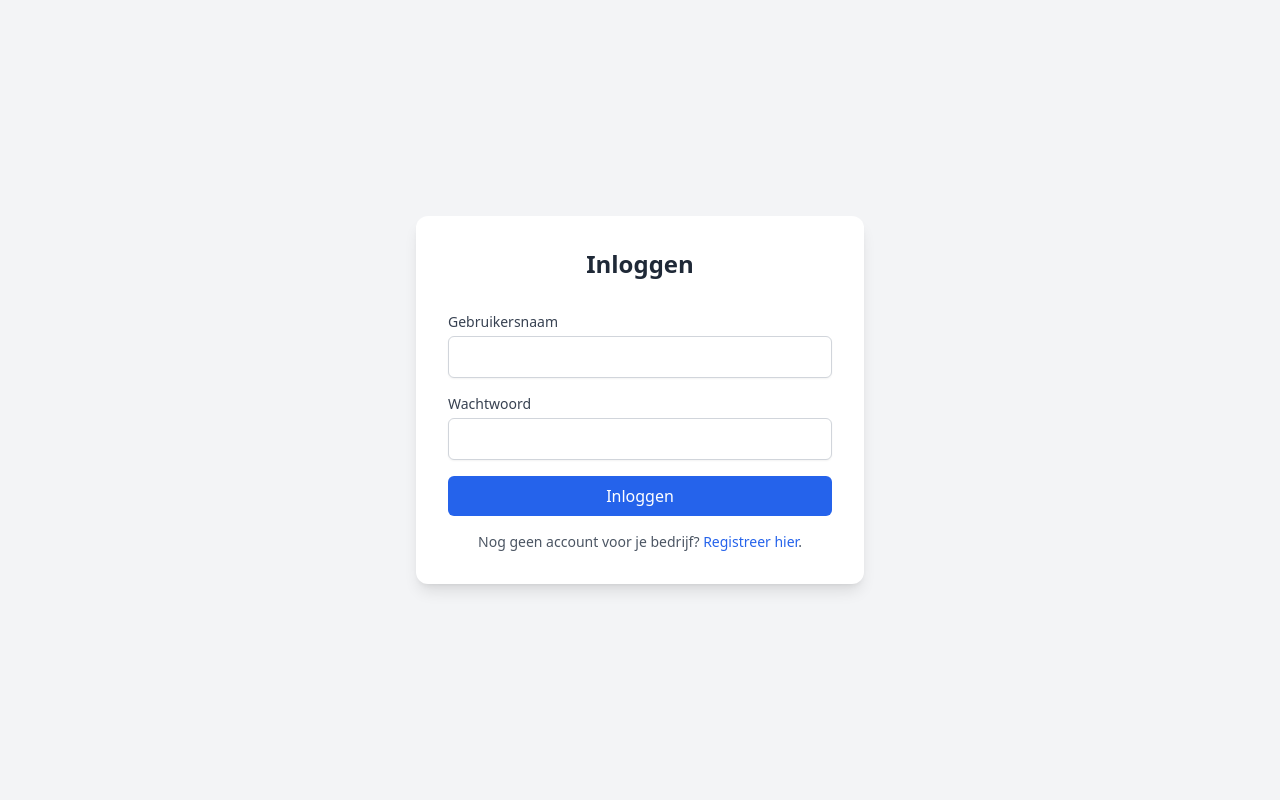
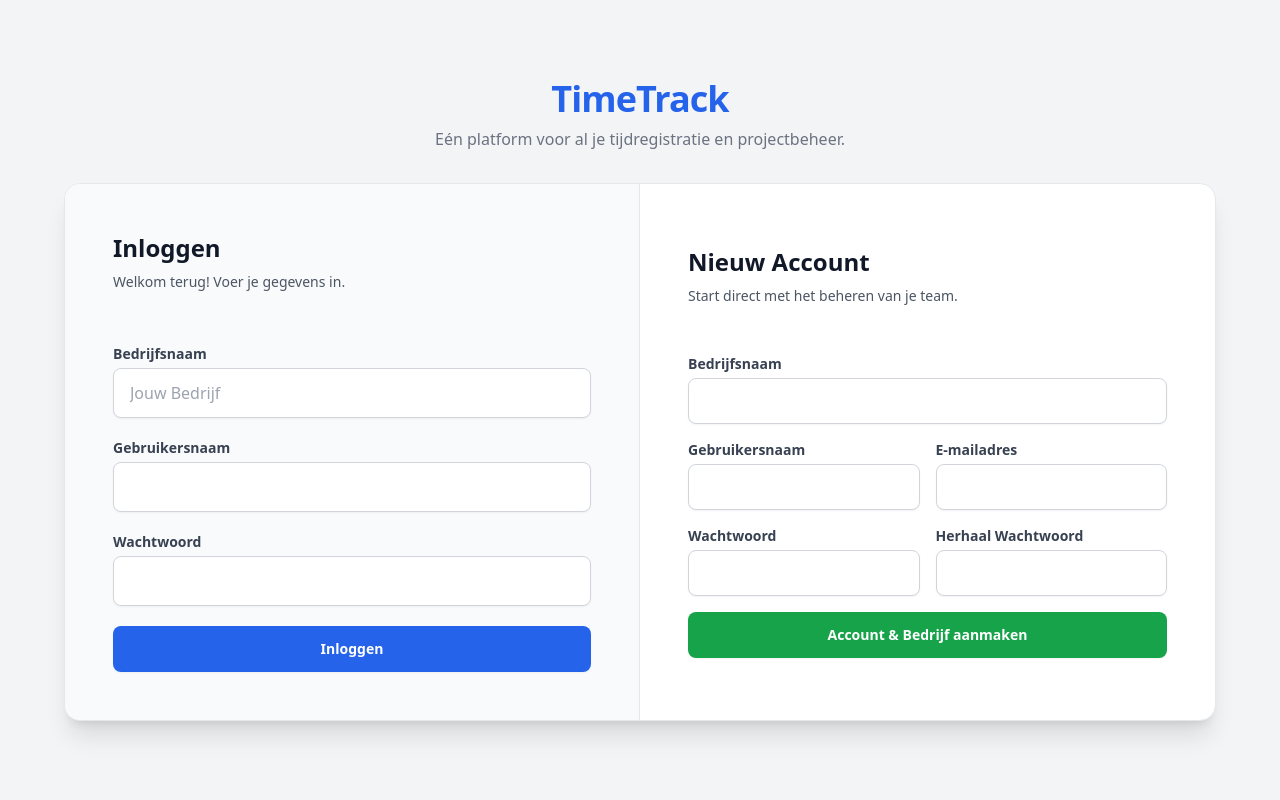
Before and after one commit to Geertvb1977/Time_registry_webversion, a Django app: page /accounts/login/ in a window 1280 px wide. Run offline with Django 5.2, Linux system fonts and the light colour scheme; some libraries are stand-ins or nearby versions.

Commit message:
Redo inlog page to inlog aswel as register

```diff
--- a/djangoproject/time_reg_web/templates/registration/login.html
+++ b/djangoproject/time_reg_web/templates/registration/login.html
@@ -1,34 +1,118 @@
 <!DOCTYPE html>
+
 <html lang="nl">
 <head>
     <meta charset="UTF-8">
-    <title>Inloggen - TimeTrack</title>
+    <meta name="viewport" content="width=device-width, initial-scale=1.0">
+    <title>TimeTrack - Toegang</title>
     <script src="https://cdn.tailwindcss.com"></script>
+    <link rel="stylesheet" href="https://cdnjs.cloudflare.com/ajax/libs/font-awesome/6.0.0/css/all.min.css">
 </head>
-<body class="bg-gray-100 h-screen flex items-center justify-center">
-    <div class="max-w-md w-full bg-white rounded-xl shadow-lg p-8">
-        <h2 class="text-2xl font-bold text-center text-gray-800 mb-8">Inloggen</h2>
+<body class="bg-gray-100 min-h-screen flex flex-col justify-center py-12 px-4 sm:px-6 lg:px-8">
 
-        <form method="post">
+    <div class="sm:mx-auto sm:w-full sm:max-w-md text-center mb-8">
+        <h1 class="text-4xl font-extrabold text-blue-600 tracking-tight">TimeTrack</h1>
+        <p class="mt-2 text-base text-gray-500 text-balance">Eén platform voor al je tijdregistratie en projectbeheer.</p>
+    </div>
+
+    <div class="max-w-6xl mx-auto w-full">
+        <div class="bg-white rounded-2xl shadow-xl overflow-hidden flex flex-col md:flex-row border border-gray-200">
+
+            <!-- LINKER KOLOM: INLOGGEN -->
+            <div class="w-full md:w-1/2 p-8 lg:p-12 bg-gray-50 border-b md:border-b-0 md:border-r border-gray-200">
+                <div class="h-full flex flex-col justify-center">
+                    <div class="mb-8">
+                        <h2 class="text-2xl font-bold text-gray-900 mb-2">Inloggen</h2>
+                        <p class="text-gray-600 text-sm">Welkom terug! Voer je gegevens in.</p>
+                    </div>
+
+                    <form method="post" action="{% url 'login' %}" class="space-y-5">
                         {% csrf_token %}
-            <div class="space-y-4">
+                        <!-- NIEUW: Bedrijfsnaam bij login -->
                         <div>
-                    <label class="block text-sm font-medium text-gray-700">Gebruikersnaam</label>
-                    <input type="text" name="username" required class="mt-1 block w-full rounded-md border-gray-300 shadow-sm p-2 border">
+                            <label class="block text-sm font-semibold text-gray-700">Bedrijfsnaam</label>
+                            <input type="text" name="company_name_login" required
+                                class="mt-1 block w-full px-4 py-3 border border-gray-300 rounded-lg shadow-sm focus:ring-blue-500 focus:border-blue-500 outline-none transition-all"
+                                placeholder="Jouw Bedrijf">
                         </div>
                         <div>
-                    <label class="block text-sm font-medium text-gray-700">Wachtwoord</label>
-                    <input type="password" name="password" required class="mt-1 block w-full rounded-md border-gray-300 shadow-sm p-2 border">
+                            <label class="block text-sm font-semibold text-gray-700">Gebruikersnaam</label>
+                            <input type="text" name="username" required
+                                class="mt-1 block w-full px-4 py-3 border border-gray-300 rounded-lg shadow-sm focus:ring-blue-500 focus:border-blue-500 outline-none transition-all">
                         </div>
-                <button type="submit" class="w-full bg-blue-600 text-white py-2 px-4 rounded-md hover:bg-blue-700 transition">
+                        <div>
+                            <label class="block text-sm font-semibold text-gray-700">Wachtwoord</label>
+                            <input type="password" name="password" required
+                                class="mt-1 block w-full px-4 py-3 border border-gray-300 rounded-lg shadow-sm focus:ring-blue-500 focus:border-blue-500 outline-none transition-all">
+                        </div>
+                        <button type="submit"
+                            class="w-full flex justify-center py-3 px-4 border border-transparent rounded-lg shadow-sm text-sm font-bold text-white bg-blue-600 hover:bg-blue-700 focus:outline-none transition-colors">
                             Inloggen
                         </button>
+                    </form>
                 </div>
+            </div>
+
+            <!-- RECHTER KOLOM: REGISTREREN -->
+            <div class="w-full md:w-1/2 p-8 lg:p-12">
+                <div class="h-full flex flex-col justify-center">
+                    <div class="mb-8">
+                        <h2 class="text-2xl font-bold text-gray-900 mb-2">Nieuw Account</h2>
+                        <p class="text-gray-600 text-sm">Start direct met het beheren van je team.</p>
+                    </div>
+
+                    <form method="post" action="{% url 'register_company' %}" class="space-y-4">
+                        {% csrf_token %}
+
+                        {% if form.errors %}
+                        <div class="bg-red-50 p-3 rounded-lg text-red-600 text-xs mb-4">
+                            {% for error in form.non_field_errors %} <p>{{ error }}</p> {% endfor %}
+                            {% for field in form %}
+                                {% for error in field.errors %} <p><strong>{{ field.label }}:</strong> {{ error }}</p> {% endfor %}
+                            {% endfor %}
+                        </div>
+                        {% endif %}
+
+                        <div>
+                            <label class="block text-sm font-semibold text-gray-700">Bedrijfsnaam</label>
+                            <input type="text" name="company_name" required value="{{ form.company_name.value|default:'' }}"
+                                class="mt-1 block w-full px-4 py-2.5 border border-gray-300 rounded-lg shadow-sm focus:ring-green-500 focus:border-green-500 outline-none">
+                        </div>
+
+                        <div class="grid grid-cols-1 gap-4 sm:grid-cols-2">
+                            <div>
+                                <label class="block text-sm font-semibold text-gray-700">Gebruikersnaam</label>
+                                <input type="text" name="username" required value="{{ form.username.value|default:'' }}"
+                                    class="mt-1 block w-full px-4 py-2.5 border border-gray-300 rounded-lg shadow-sm focus:ring-green-500 focus:border-green-500 outline-none">
+                            </div>
+                            <div>
+                                <label class="block text-sm font-semibold text-gray-700">E-mailadres</label>
+                                <input type="email" name="email" required value="{{ form.email.value|default:'' }}"
+                                    class="mt-1 block w-full px-4 py-2.5 border border-gray-300 rounded-lg shadow-sm focus:ring-green-500 focus:border-green-500 outline-none">
+                            </div>
+                        </div>
+
+                        <div class="grid grid-cols-1 gap-4 sm:grid-cols-2">
+                            <div>
+                                <label class="block text-sm font-semibold text-gray-700">Wachtwoord</label>
+                                <input type="password" name="password" required
+                                    class="mt-1 block w-full px-4 py-2.5 border border-gray-300 rounded-lg shadow-sm focus:ring-green-500 focus:border-green-500 outline-none">
+                            </div>
+                            <div>
+                                <label class="block text-sm font-semibold text-gray-700">Herhaal Wachtwoord</label>
+                                <input type="password" name="password_confirm" required
+                                    class="mt-1 block w-full px-4 py-2.5 border border-gray-300 rounded-lg shadow-sm focus:ring-green-500 focus:border-green-500 outline-none">
+                            </div>
+                        </div>
+
+                        <button type="submit"
+                            class="w-full flex justify-center py-3 px-4 border border-transparent rounded-lg shadow-sm text-sm font-bold text-white bg-green-600 hover:bg-green-700 focus:outline-none transition-colors mt-4">
+                            Account & Bedrijf aanmaken
+                        </button>
                     </form>
-
-        <p class="mt-4 text-center text-sm text-gray-600">
-            Nog geen account voor je bedrijf? <a href="{% url 'register_company' %}" class="text-blue-600">Registreer hier</a>.
-        </p>
+                </div>
+            </div>
+        </div>
     </div>
 </body>
 </html>
```
Also changed, not shown: djangoproject/time_reg_web/forms.py (+20 -16 lines), djangoproject/time_reg_web/views.py (+27 -16 lines). Lines whose indentation alone changed are shown as unchanged.
